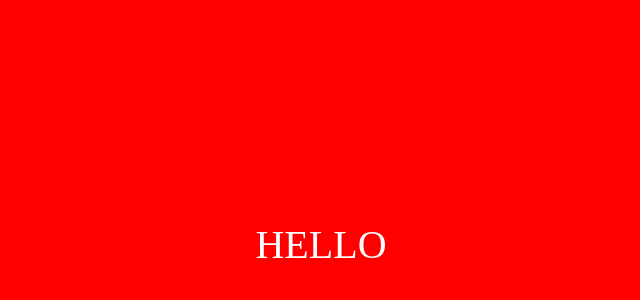
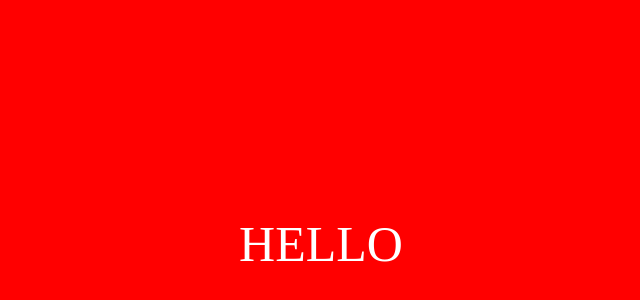
Before and after one commit to Aizenbens/ds, a React (Vite) app: page / in a window 1280 px wide. Shown: the part 156-456 px from the top of the page, without its empty margins (319-959 px from the left). Built offline with nearby package versions, Linux system fonts and the light colour scheme.

Commit message:
Update App.jsx

```diff
--- a/client/App.jsx
+++ b/client/App.jsx
@@ -11,7 +11,7 @@ export default function App() {
         display: "flex",
         justifyContent: "center",
         alignItems: "center",
-        fontSize: "40px",
+        fontSize: "50px",
       }}
     >
       HELLO
```
